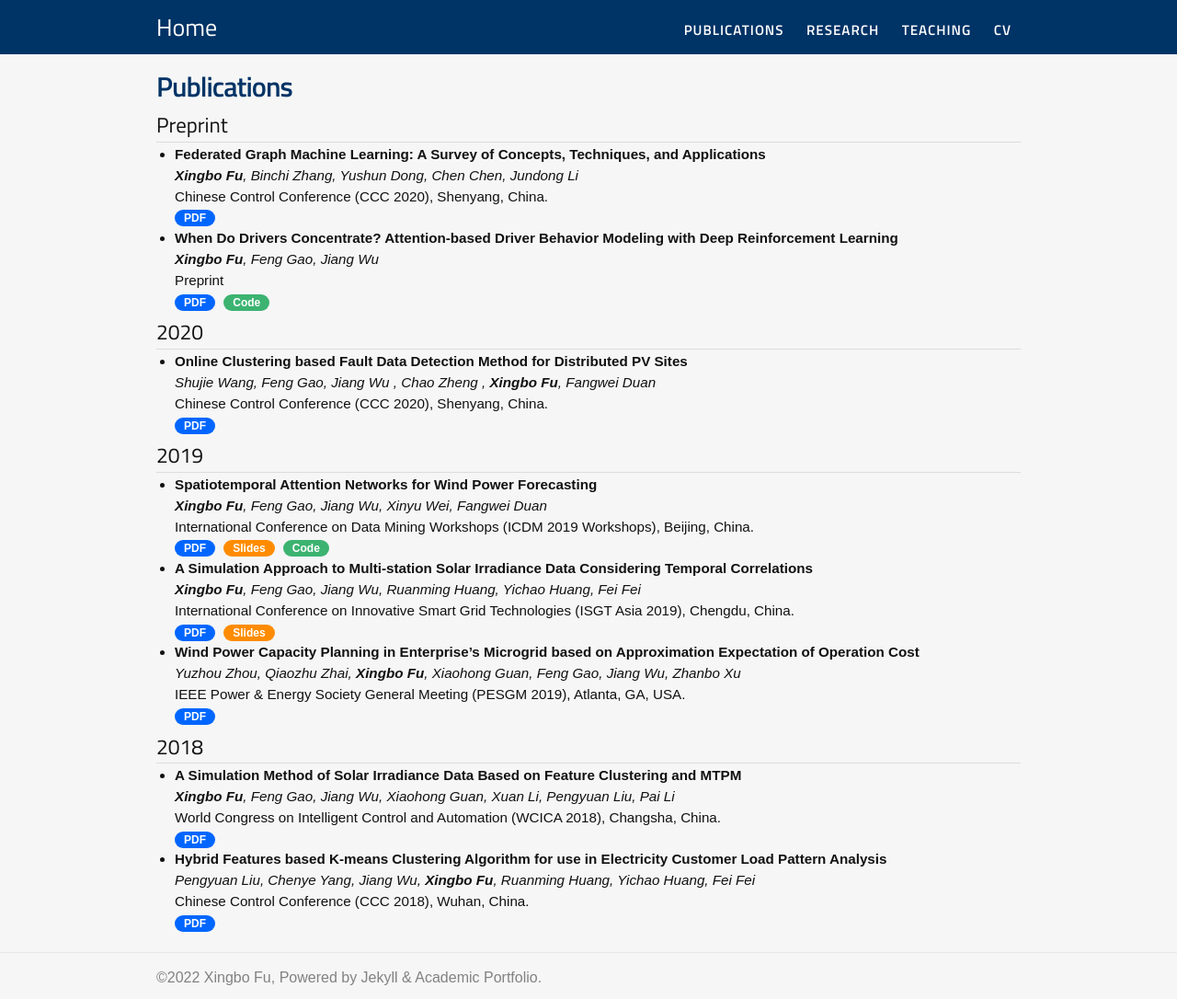
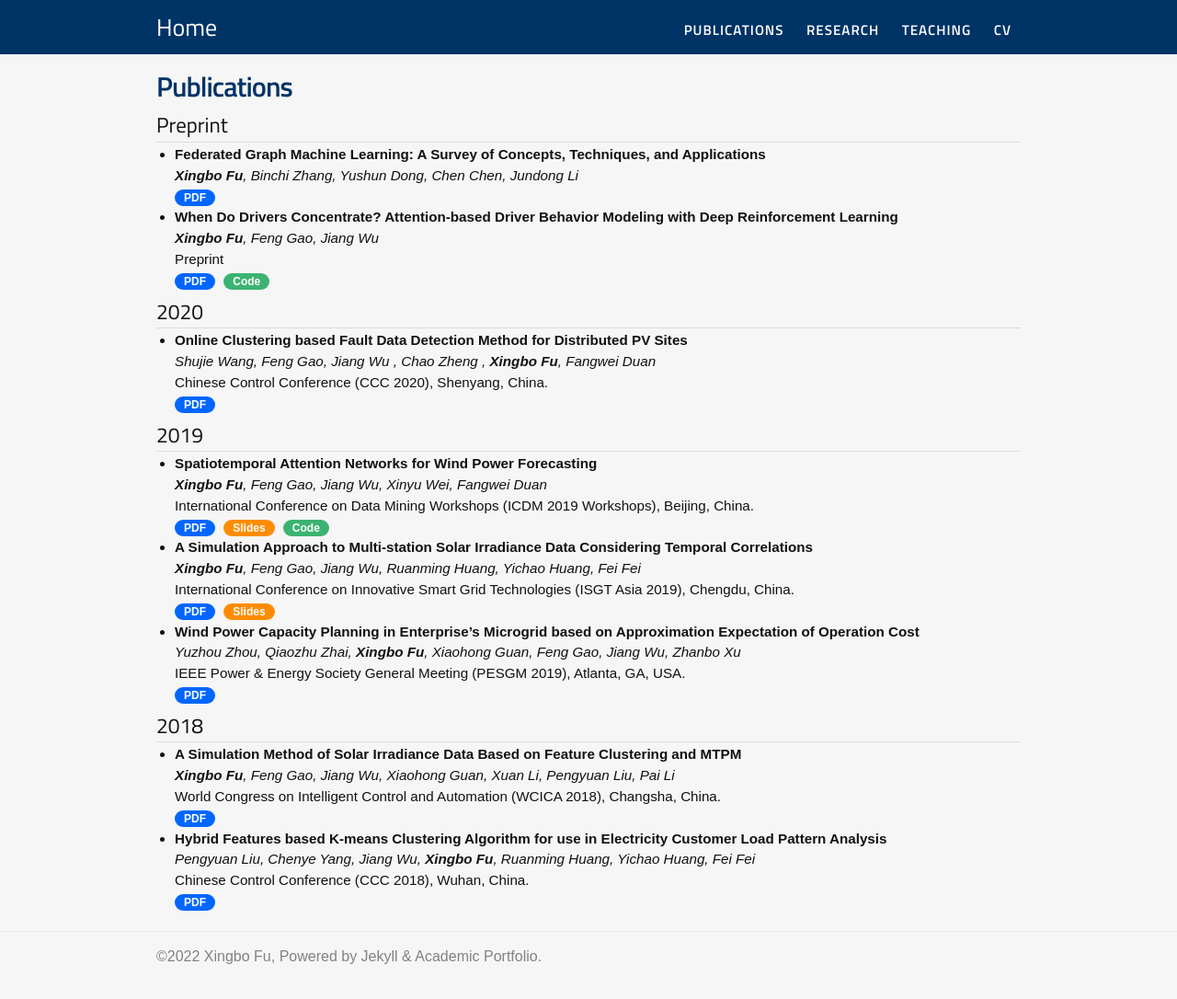
Before and after one commit to xbfu/xbfu.github.io, a Jekyll site: the page built from publications.md, in a window 1280 px wide. Shown: the whole page at 92% size. Built offline with Jekyll 4.4.1, drawn with Linux system fonts in a browser that asks for light colours; nearby versions of some CDN libraries; after the commit the page ends 1063 px from its top, so only the background shows below that.

Commit message:
Update publications.md

```diff
--- a/publications.md
+++ b/publications.md
@@ -10,7 +10,6 @@ subtitle: Publications - Xingbo Fu
 	<li>
 		<b>Federated Graph Machine Learning: A Survey of Concepts, Techniques, and Applications</b><br>
 		<i><b>Xingbo Fu</b>, Binchi Zhang, Yushun Dong, Chen Chen, Jundong Li</i><br>
-		Chinese Control Conference (CCC 2020), Shenyang, China.<br>
 		<a href="Federated Graph Machine Learning: A Survey of Concepts, Techniques, and Applications.pdf"><div class="paper">PDF</div></a>
 	</li>
 	<li>
```
